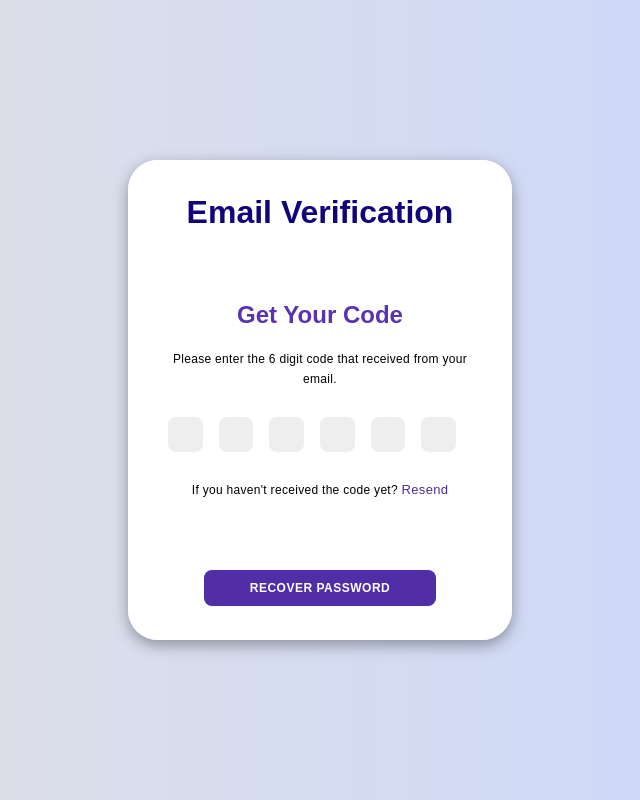
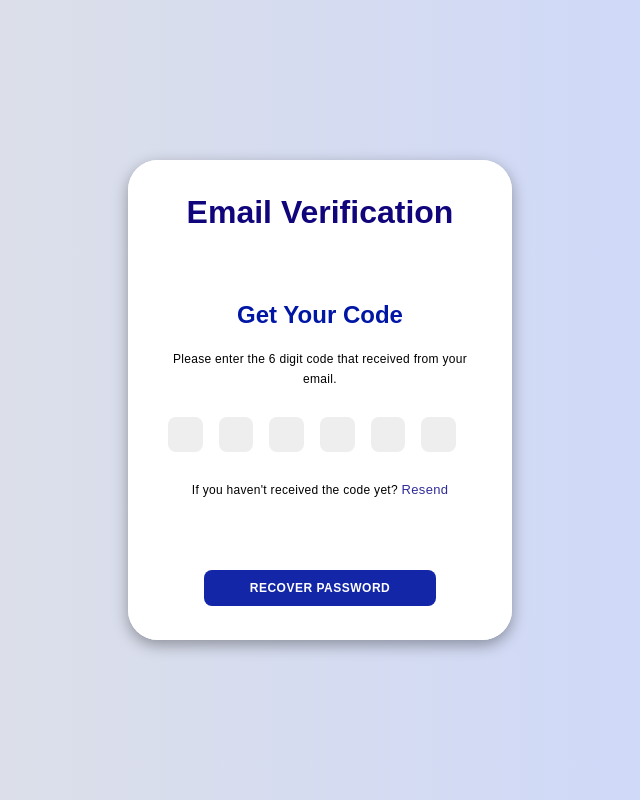
Before and after one commit to NToan324/Web_GetAPI, a PHP site: page /Web_RestAPI/verify-token in a window 1280 px wide. Shown: the whole page, without its empty margins (320-960 px from the left). Run offline with PHP 8.4, Linux system fonts and the light colour scheme.

Commit message:
modify reset passeord

```diff
--- a/src/views/ForgotPassword/style.css
+++ b/src/views/ForgotPassword/style.css
@@ -12,7 +12,7 @@ h1 {
 }
 
 h2 {
-    color: #5933b0;
+    color: #0016a4;
 }
 
 body{
@@ -71,14 +71,14 @@ body{
 }
 
 .container a{
-    color: #4c2b99;
+    color: #2f2b99;
     font-size: 13px;
     text-decoration: none;
     margin: 15px 0 10px;
 }
 
 .container button{
-    background-color: #512da8;
+    background-color: #1326a8;
     color: #fff;
     font-size: 12px;
     padding: 10px 45px;
@@ -123,3 +123,8 @@ body{
     height: 100%;
     transition: all 0.6s ease-in-out;
 }
+
+
+.otp-container input[type="text"]{
+    padding: 10px;
+}
```
Also changed, not shown: src/views/ForgotPassword/index.html (+6 -5 lines).
